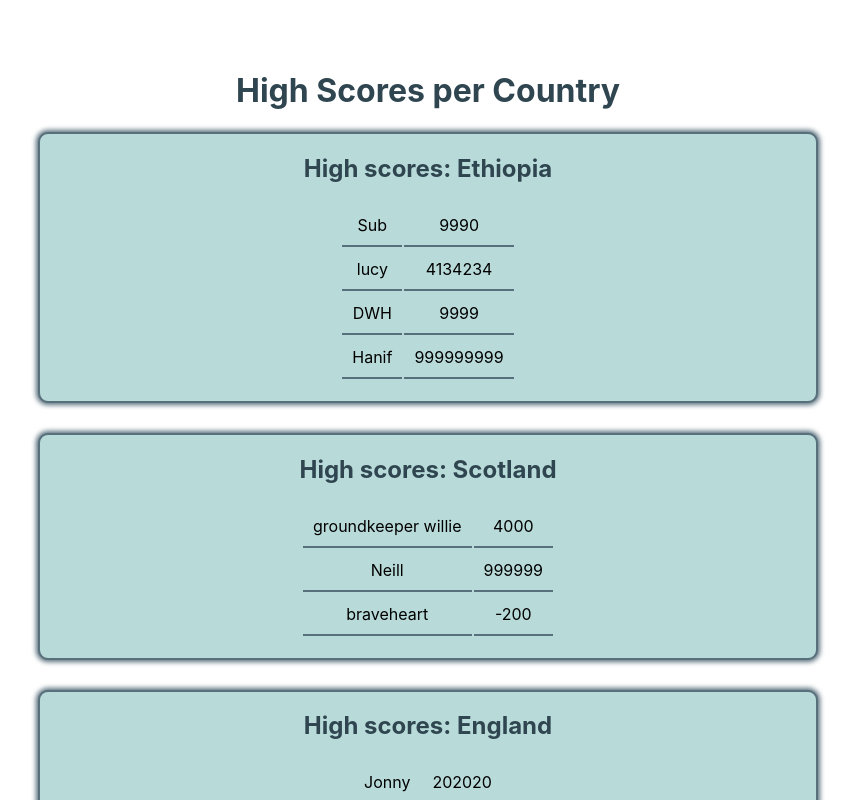
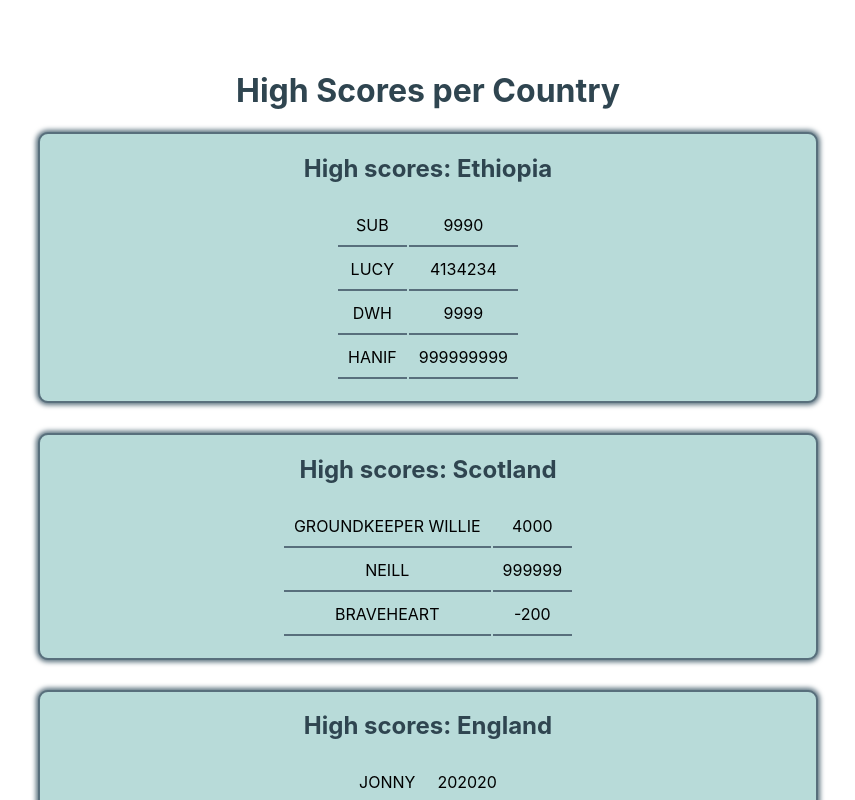
Before and after one commit to HadikaMalik/high-scores-react, a React (Create React App) app: page / in a window 1280 px wide. Shown: the top 800 px of the page, without its empty margins (212-1067 px from the left). Built offline with nearby package versions, Linux system fonts and the light colour scheme.

Commit message:
toUpperCase done

```diff
--- a/src/HighScoreTable.jsx
+++ b/src/HighScoreTable.jsx
@@ -10,7 +10,7 @@ const HighScoreTable = ({ country }) => {
                         {country.scores.map((score, index) => {
                             return (
                                 <tr key={index}>
-                                    <td>{score.n}</td>
+                                    <td>{score.n.toUpperCase()}</td>
                                     <td>{score.s}</td>
                                 </tr>
                             )
```
